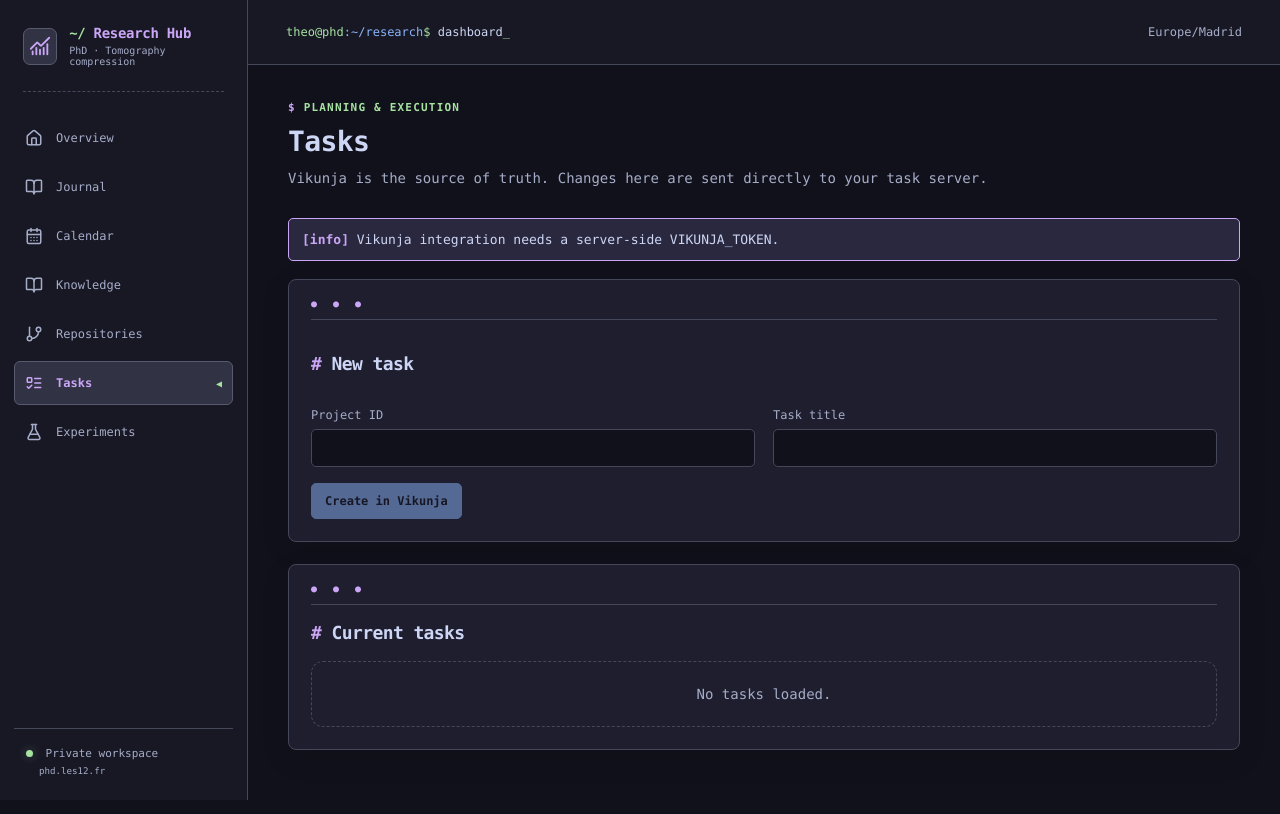
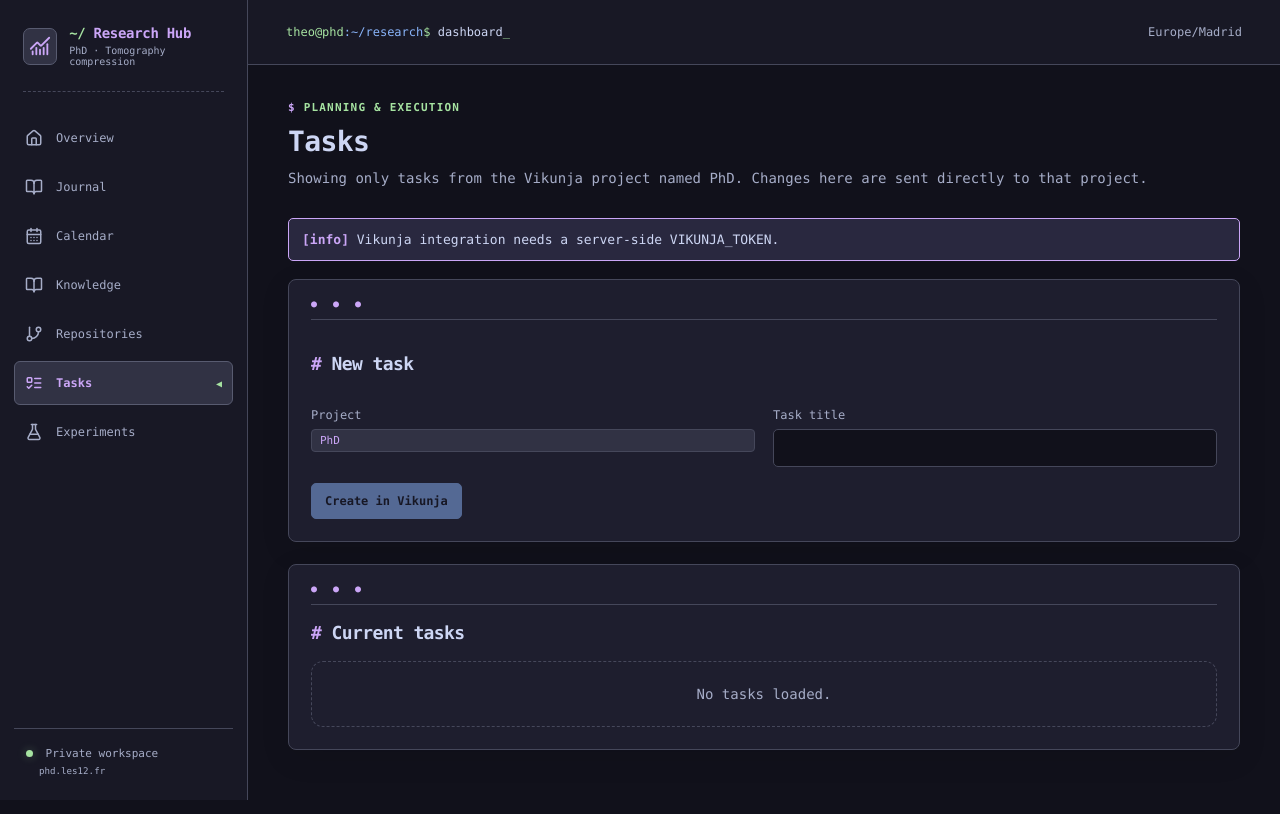
Before and after one commit to tdonnenfeld/web-phd, a Next.js app: page /tasks in a window 1280 px wide. Shown: the top 814 px of the page. Built offline with nearby package versions, Linux system fonts and the light colour scheme.

Commit message:
ui: lock Vikunja task creation and display to PhD project

```diff
--- a/src/components/tasks.tsx
+++ b/src/components/tasks.tsx
@@ -2,14 +2,14 @@
 import {useEffect,useState} from "react";
 type Task={id:number;title:string;done:boolean;project_id?:number;due_date?:string|null};
 export function Tasks(){
-  const [tasks,setTasks]=useState<Task[]>([]);const [configured,setConfigured]=useState(false);const [error,setError]=useState("");const [title,setTitle]=useState("");const [project,setProject]=useState("");
-  async function load(){try{const r=await fetch("/api/vikunja");const data=await r.json();if(!r.ok)throw Error(data.error);setTasks(data.tasks??[]);setConfigured(data.configured);setError("");}catch(e){setError(String(e));}}
+  const [tasks,setTasks]=useState<Task[]>([]);const [configured,setConfigured]=useState(false);const [error,setError]=useState("");const [title,setTitle]=useState("");const [projectId,setProjectId]=useState<number|null>(null);
+  async function load(){try{const r=await fetch("/api/vikunja");const data=await r.json();if(!r.ok)throw Error(data.error);setTasks(data.tasks??[]);setConfigured(data.configured);setProjectId(data.project?.id??null);setError("");}catch(e){setError(String(e));}}
   useEffect(()=>{void load();},[]);
   async function action(payload:Record<string,unknown>){const r=await fetch("/api/vikunja",{method:"POST",headers:{"Content-Type":"application/json"},body:JSON.stringify(payload)});if(!r.ok){setError("Could not update Vikunja");return;}setTitle("");await load();}
-  return <div><div className="page-header"><div><div className="eyebrow">Planning & execution</div><h1>Tasks</h1><p className="muted">Vikunja is the source of truth. Changes here are sent directly to your task server.</p></div></div>
+  return <div><div className="page-header"><div><div className="eyebrow">Planning & execution</div><h1>Tasks</h1><p className="muted">Showing only tasks from the Vikunja project named PhD. Changes here are sent directly to that project.</p></div></div>
     {!configured&&<div className="notice">Vikunja integration needs a server-side VIKUNJA_TOKEN.</div>}
     {error&&<p className="error">{error}</p>}
-    <form className="panel form" onSubmit={e=>{e.preventDefault();void action({action:"create",projectId:Number(project),title});}}><h2>New task</h2><div className="grid two"><label className="field">Project ID<input className="input" required type="number" min="1" value={project} onChange={e=>setProject(e.target.value)}/></label><label className="field">Task title<input className="input" required value={title} onChange={e=>setTitle(e.target.value)}/></label></div><div><button disabled={!configured} className="button">Create in Vikunja</button></div></form>
-    <section className="panel spaced"><h2>Current tasks</h2><div className="list">{tasks.map(task=><label key={task.id} className="list-item"><div className="toolbar"><input aria-label={"Complete "+task.title} type="checkbox" checked={task.done} onChange={e=>void action({action:"update",id:task.id,done:e.target.checked,title:task.title})}/><div><div style={{textDecoration:task.done?"line-through":"none"}}>{task.title}</div><span className="muted small">Project {task.project_id??"—"} · {task.due_date?.slice(0,10)??"No deadline"}</span></div></div><span className="pill">{task.done?"Done":"Open"}</span></label>)}{!tasks.length&&<div className="empty">No tasks loaded.</div>}</div></section>
+    <form className="panel form" onSubmit={e=>{e.preventDefault();void action({action:"create",projectId,title});}}><h2>New task</h2><div className="grid two"><div className="field">Project<div className="pill">PhD</div></div><label className="field">Task title<input className="input" required value={title} onChange={e=>setTitle(e.target.value)}/></label></div><div><button disabled={!configured||projectId===null} className="button">Create in Vikunja</button></div></form>
+    <section className="panel spaced"><h2>Current tasks</h2><div className="list">{tasks.map(task=><label key={task.id} className="list-item"><div className="toolbar"><input aria-label={"Complete "+task.title} type="checkbox" checked={task.done} onChange={e=>void action({action:"update",id:task.id,done:e.target.checked,title:task.title})}/><div><div style={{textDecoration:task.done?"line-through":"none"}}>{task.title}</div><span className="muted small">PhD · {task.due_date?.slice(0,10)??"No deadline"}</span></div></div><span className="pill">{task.done?"Done":"Open"}</span></label>)}{!tasks.length&&<div className="empty">No tasks loaded.</div>}</div></section>
   </div>;
 }
```
